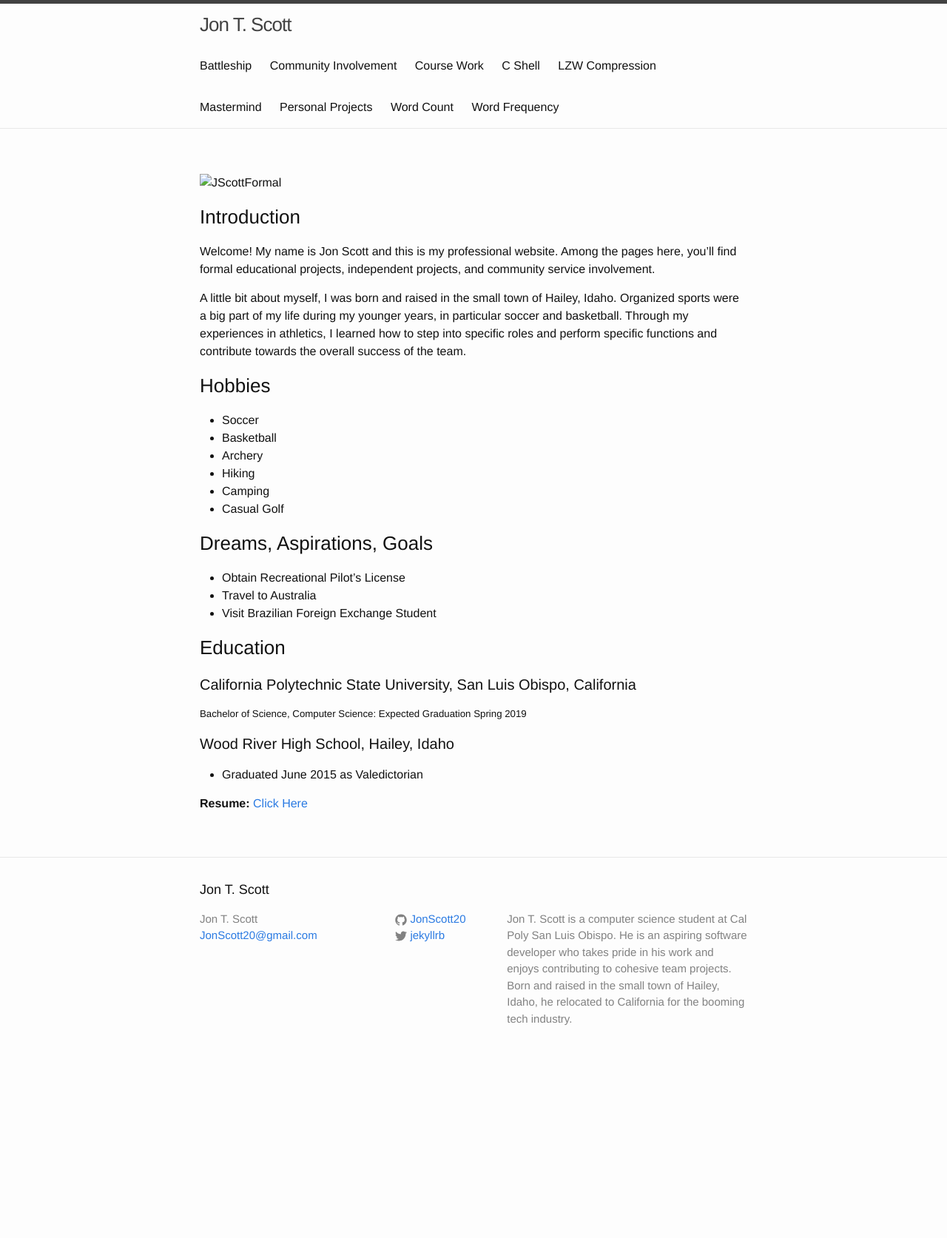
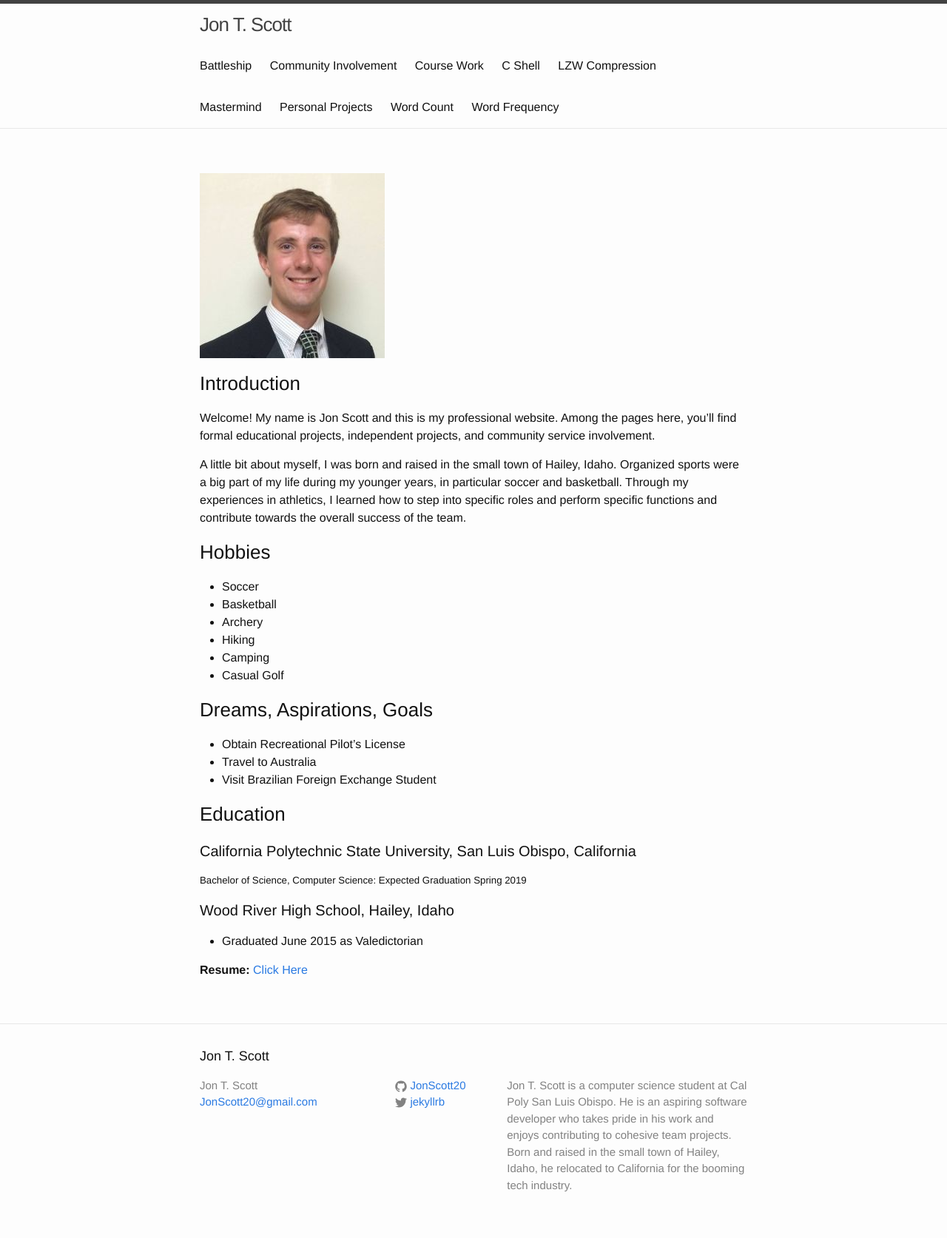
Before and after one commit to JonScott20/JonScott20.github.io, a Jekyll site: the page built from index.md, in a window 1280 px wide. Shown: the whole page at 74% size. Built offline with Jekyll 4.4.1, drawn with Linux system fonts in a browser that asks for light colours; our own code applies the rules of GitHub Pages for plain Markdown files; before the commit the page ends 1448 px from its top, so only the background shows below that.

Commit message:
Update index.md

```diff
--- a/index.md
+++ b/index.md
@@ -1,4 +1,4 @@
-![JScottFormal](https://jonscott20.github.io/Files/Documents/smallFormal.jpeg)
+![JScottFormal](https://jonscott20.github.io/Files/Images/smallFormal.jpeg)
 
 ### Introduction
 
```
